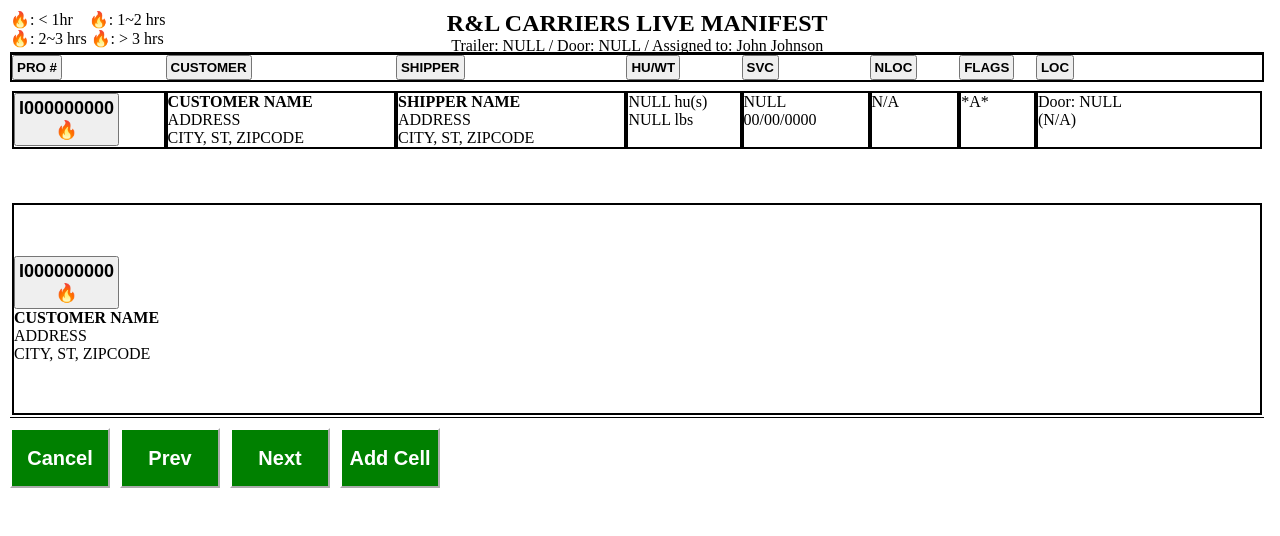
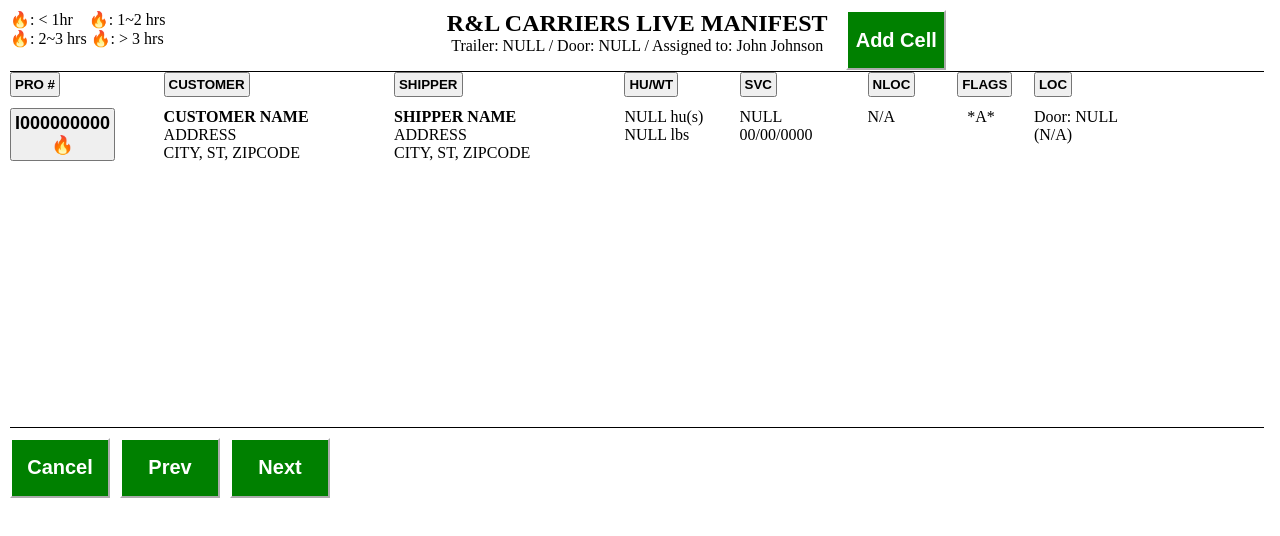
Before and after one commit to therazor113/Logistics-Project-Basic, a plain HTML site: page public/manifest.html in a window 1280 px wide. Both pictures are taken after a click on the button "Add Cell". Drawn offline with Linux system fonts and the light colour scheme.

Commit message:
working on manifest

```diff
--- a/public/manifest.html
+++ b/public/manifest.html
@@ -22,6 +22,7 @@
                     Assigned to: <span class="name">John Johnson</span>
                 </p>
             </div>
+            <button class="test">Add Cell</button>
         </section>
 
         <section class="bill-list-container">
@@ -35,33 +36,19 @@
                 <button>FLAGS</button>
                 <button>LOC</button>
             </div>
-            <table class="bill-table">
-                <tr class="bill-row">
-                    <td><button class="pro-number">I000000000<br>&#128293;</button></td>
-                    <td><p><span class="customer-name">CUSTOMER NAME</span><br>ADDRESS<br>CITY, ST, ZIPCODE</p></td>
-                    <td><p><span class="shipper-name">SHIPPER NAME</span><br>ADDRESS<br>CITY, ST, ZIPCODE</p></td>
-                    <td><p>NULL hu(s)<br>NULL lbs</p></td>
-                    <td><p>NULL<br>00/00/0000</p></td>
-                    <td><p>N/A</p></td>
-                    <td><p>*A*<br></p></td>
-                    <td><p>Door: NULL<br>(N/A)</p></td>
-                </tr>
-            </table>
+            <section class="table-section">
+                <h2 class="no-records">No Records Found</h2>
+            </section>
         </section>
 
         <section class="manifest-buttons">
-            <button class="cancel">Cancel</button>
+            <button class="cancel" onclick="history.back()">Cancel</button>
             <button class="prev">Prev</button>
             <button class="next">Next</button>
-            <button class="test">Add Cell</button>
         </section>
     </section>
 
-
 </body>
 
+
 </html>
-
-    <!--
-
-    <h2 class="no-bill">No Records Found</h2>
--- a/public/src/manifest.js
+++ b/public/src/manifest.js
@@ -1,19 +1,49 @@
-const table = document.querySelector('.bill-table')
-let proData = 'I000000000' // pulled from server
-let proHeat = '&#128293;' // pulled from server
-let customerData = 'CUSTOMER NAME' // pulled from server
-let addressData = 'ADDRESS' // pulled from server
-let areaData = 'CITY, ST, ZIPCODE' // pulled from server
-// *for each bill pulled from server -> create table element
+// Misc query
+const tableSection = document.querySelector('.table-section')
+const noRecords = document.querySelector('.no-records')
 
-let proColumn = `<button class="pro-number">${proData}<br>${proHeat}</button>`
-let customerColumn = `<p><span class="customer-name">${customerData}</span><br>${addressData}<br>${areaData}</p>`
+// *temp* data pulled from server
+let billData = [
+  ['I000000000','&#128293;'],
+  ['CUSTOMER NAME','ADDRESS','CITY, ST, ZIPCODE'],
+  ['SHIPPER NAME','ADDRESS','CITY, ST, ZIPCODE'],
+  ['NULL', 'NULL'],
+  ['NULL', '00/00/0000'],
+  ['N/A'],
+  ['*A*'],
+  ['NULL', '(N/A)']
+]
 
-let newBill = `<table></>`
+// for each bill import, create row template
+let createBill = `
+  <td><button class="pro-number">${billData[0][0]}<br>${billData[0][1]}</button></td>
+  <td><p><span class="customer-name">${billData[1][0]}</span><br>${billData[1][1]}<br>${billData[1][2]}</p></td>
+  <td><p><span class="shipper-name">${billData[2][0]}</span><br>${billData[2][1]}<br>${billData[2][2]}</p></td>
+  <td><p>${billData[3][0]} hu(s)<br>${billData[3][1]} lbs</p></td>
+  <td><p>${billData[4][0]}<br>${billData[4][1]}</p></td>
+  <td><p>${billData[5][0]}</p></td>
+  <td class="flag"><p>${billData[6][0]}<br></p></td>
+  <td><p>Door: ${billData[7][0]}<br>${billData[7][1]}</p></td>`
 
+let data = false
+let table = document.createElement("table")
+table.className = 'bill-table'
+let tableBody = document.createElement("tbody")
+tableBody.className = 'table-body'
+
+// temp add data row - for testing
 document.querySelector('.test').addEventListener('mousedown', () => {
-  let newRow = table.insertRow()
-  let newCell = newRow.insertCell(-1)
-  newCell.innerHTML = proColumn + customerColumn
-  console.log(table)
+  switch(data) {
+    case false:
+      noRecords.style.display = 'none'
+      tableSection.appendChild(table)
+      table.appendChild(tableBody)
+      data = true
+    case true: {
+      let newRow = table.insertRow()
+      newRow.className = 'bill-row'
+      tableBody.appendChild(newRow).innerHTML = createBill
+      break
+    }
+  }
 })
--- a/public/styles/manifest.css
+++ b/public/styles/manifest.css
@@ -13,7 +13,7 @@
 .container {
     margin: 10px;
     display: grid;
-    grid-template-rows: 4vh 1fr 1fr;
+    grid-template-rows: 4vw 1fr 1fr;
     width: 98vw;
     height: 98vh;
     box-sizing: border-box;
@@ -41,7 +41,6 @@
     grid-row: 2 / 2;
     grid-template-columns: 1fr;
     grid-template-rows: 2vw 1fr;
-    row-gap: 10px;
     border-top: 1px solid black;
     border-bottom: 1px solid black;
 }
@@ -52,14 +51,13 @@
     align-self: start;
     grid-column: 1 / 8;
     grid-row: 1 / 1;
-    border: 2px solid black;
 }
 .bill-list-container button {
     font-weight: bold;
     padding: 3px;
 }
 
-/* list info style */
+/* bill text styles */
 .pro-number {
     font-size: 18px;
     text-align: center;
@@ -68,9 +66,41 @@
     font-weight: bolder;
 }
 
+/* bill table */
+.bill-table {
+    display: grid;
+    grid-template-rows: minmax(0, 1fr);
+    align-items: start;
+}
+tr {
+    margin-top: 10px;
+}
+td {
+    white-space: nowrap;
+    overflow: hidden;
+    text-overflow: clip;
+}
+.bill-row {
+    display: grid;
+    justify-items: stretch;
+    grid-template-columns: 12vw 18vw 18vw 9vw 10vw 7vw 6vw 1fr;
+    grid-template-rows: 1fr;
+}
+.flag {
+    padding-left: 10px;
+}
+.no-records {
+    display: block;
+    font-size: 40px;
+    font-weight: bolder;
+    margin-top: 20vh;
+    text-align: center;
+}
+
 /* manifest buttons */
 .manifest-buttons {
     display: flex;
+    grid-row: 3 / 3;
 }
 .manifest-buttons button {
     margin-top: 10px;
@@ -88,19 +118,13 @@
     border: 2px inset white;
 }
 
-/* bill table */
-.no-bill {
-    font-size: 40px;
+.test {
+    width: 100px;
+    height: 60px;
+    font-size: 20px;
     font-weight: bolder;
-    justify-self: center;
-    align-self: center;
+    color: white;
+    background-color: green;
+    border-radius: 0;
+    border: 2px outset white;
 }
-td {
-    border: 2px solid black;
-}
-.bill-row {
-    display: grid;
-    justify-items: stretch;
-    grid-template-columns: 12vw 18vw 18vw 9vw 10vw 7vw 6vw 1fr;
-    grid-template-rows: 1fr;
-}
```
